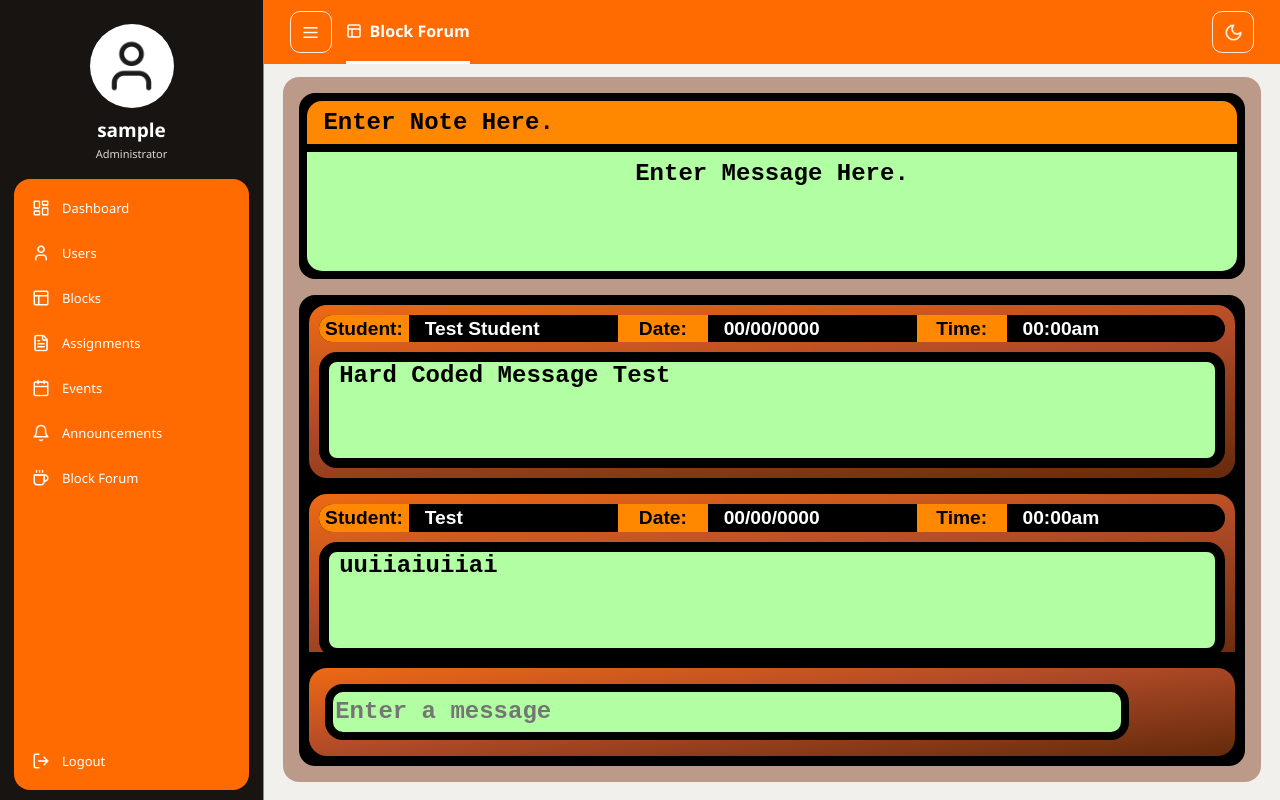
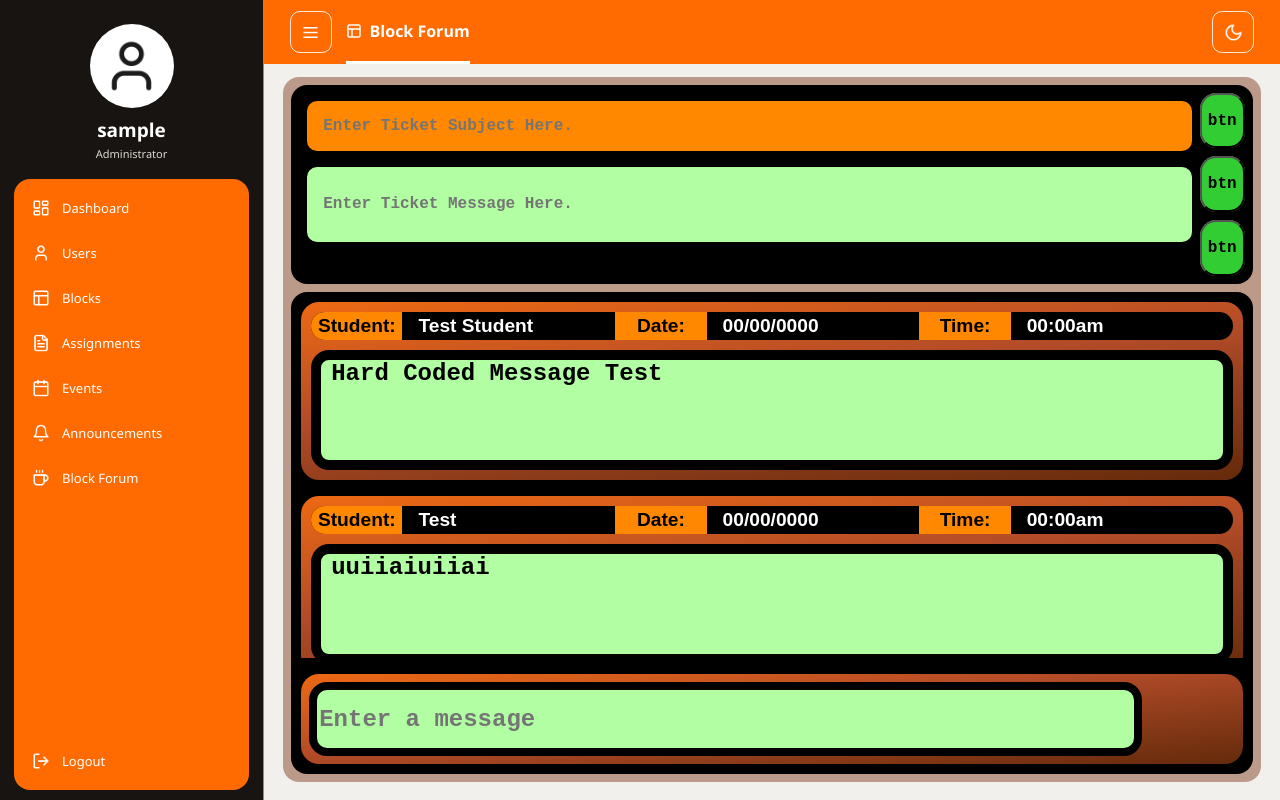
Before and after one commit to Dumakulem/ComfSci-The-Block-Management-System-for-BSCS-Students, a PHP site: page /pages/blockForum.php in a window 1280 px wide. Run offline with PHP 8.4, Linux system fonts and the light colour scheme; the visitor is signed in with stand-in values (Sample User, id 1); data that the repository does not hold is empty.

Commit message:
Pager (WIP)

```diff
--- a/pages/blockForum.php
+++ b/pages/blockForum.php
@@ -40,15 +40,19 @@ layout scales with it and never overflows or needs scrolling.  Reference design:
   height: 100%;
   align-items: flex-start;
   background: #BC9A89;
-  padding: 1rem;
-  gap: 1rem;
+  padding: .5rem;
+  gap: .5rem;
   border-radius: 16px;
 }
 
+
+/* Pager. Used for creation and submission of Tickets */
+
+
+/*Do not Delete ".parentPagerFrame". Pager will break, under construction */
 .parentPagerFrame{
     width: 100%;
     height: 100%;
-    padding: 0.2px;
 }
 
 .pagerFrame {
@@ -63,6 +67,130 @@ layout scales with it and never overflows or needs scrolling.  Reference design:
   padding: .5rem;
 }
 
+
+/*Subject Frame. */
+/*
+.parentTicketFrame{
+    width: 100%;
+    height: 100%;
+    padding: 0.2px;
+}
+*/
+.ticketSubjectDisplay {
+    flex-direction: column;
+    display: inherit;
+    width: 100%;
+    height: 30%;
+}
+
+#ticketSubject {
+    display: inherit;
+    flex-direction: inherit;
+    align-items: inherit;
+    background-color: #FF8800;
+    padding: 1rem 1rem 1rem 1rem;
+    border-radius: 18px;
+    border: 0.5rem solid black;
+    font-family: 'Courier New', Courier, monospace;
+    font-style: monospace;
+    font-weight: bold;
+    color: #000;
+    font-size: 1rem;
+    text-align: left;
+    padding-left: 1rem;
+    width: 100%;
+    height: inherit;
+}
+
+/*Message Frame */
+
+.ticketMessageDisplay {
+    display: flex;
+    width: 100%;
+    height: 50%;
+}
+
+#MessageDisplay {
+    display: inherit;
+    align-items: inherit;
+    background-color: #b1ffa2;
+    padding: 1rem 1rem 1rem 1rem;
+    border-radius: 18px;
+    border: 0.5rem solid black;
+    font-family: 'Courier New', Courier, monospace;
+    font-style: monospace;
+    font-weight: bold;
+    color: #000;
+    font-size: 1rem;
+    text-align: left;
+    padding-left: 1rem;
+    width: 100%;
+    height: 100%;
+}
+
+/*Button for Ticket Types*/
+
+.pagerButtons {
+  display: flex;
+  flex-direction: column;
+  width: 5%;
+  height: 100%;
+  gap: .5rem;
+  align-items: center;
+  align-self: center;
+}
+
+#buttonEmergency {
+   display: flex;
+   align-self: center;
+   width: 100%;
+   height: 100%;
+   background: limegreen;
+   border-radius: 16px;
+   align-items: center;
+   cursor: pointer;
+    font-family: 'Courier New', Courier, monospace;
+    font-style: monospace;
+    font-weight: bold;
+    color: #000;
+    font-size: 1rem;
+}
+
+#buttonIllness {
+   display: flex;
+   align-self: center;
+   width: 100%;
+   height: 100%;
+   background: limegreen;
+   border-radius: 16px;
+   align-items: center;
+   cursor: pointer;
+    font-family: 'Courier New', Courier, monospace;
+    font-style: monospace;
+    font-weight: bold;
+    color: #000;
+    font-size: 1rem;
+}
+
+#buttonComplaint {
+   display: flex;
+   align-self: center;
+   width: 100%;
+   height: 100%;
+   background: limegreen;
+   border-radius: 16px;
+   align-items: center;
+   cursor: pointer;
+    font-family: 'Courier New', Courier, monospace;
+    font-style: monospace;
+    font-weight: bold;
+    color: #000;
+    font-size: 1rem;
+}
+
+/*******************************************Pager Ends Here*******************************************/
+
+
 #messageFrame {
     display: inherit;
     flex-direction: inherit;
@@ -74,90 +202,6 @@ layout scales with it and never overflows or needs scrolling.  Reference design:
     align-items: flex-start;
     background-color: black;
 }
-.pager {
-  /* Layout */
-  display: flex;
-  align-self: center;
-  width: 100%;
-  height: 30%;
-  align-items: center;
-  background: #FF8800;
-  border-top-left-radius: 15px;
-  border-top-right-radius: 15px;
-  border-bottom: .5rem solid #000 ;
-}
-
-.pagerDisplay {
-  /* Layout */
-  display: flex;
-  flex-direction: column;
-  width: 100%;
-  height: 70%;
-  padding: .5rem;
-  align-items: center;
-  align-self: center;
-  background: #b1ffa2;
-  border-bottom-left-radius: 15px;
-  border-bottom-right-radius: 15px;
-}
-
-#NoteDisplay {
-   /* Layout */
-  font-family: 'Courier New', Courier, monospace;
-  font-style: monospace;
-  font-weight: bold;
-  color: #000;
-  font-size: 1.5rem;
-  text-align: left;
-  padding-left: 1rem;
-}
-
-#MessageDisplay {
-   /* Layout */
-  font-family: 'Courier New', Courier, monospace;
-  font-style: monospace;
-  font-weight: bold;
-  color: #000;
-  font-size: 1.5rem;
-  text-align: left;
-}
-/*
-.pagerButtons {
-
-  display: flex;
-  flex-direction: column;
-  width: 6%;
-  height: 100%;
-  margin: .5rem;
-  align-items: center;
-  align-self: center;
-}
-
-.pagerButtonSend {
-   display: flex;
-   align-self: center;
-   width: 100%;
-   height: 60%;
-   padding: .25rem;
-   margin: .25rem;
-   background: red;
-
-   border-radius: 16px;
-}
-
-.pagerButtonDummy {
-   display: flex;
-   align-self: center;
-   width: 100%;
-   height: 60%;
-   padding: .25rem;
-   margin: .25rem;
-   background: red;
-
-   border-radius: 16px;
-}
-*/
-
 
 .messageStack {
   /* Layout */
@@ -263,7 +307,7 @@ layout scales with it and never overflows or needs scrolling.  Reference design:
     border-radius: 18px;
     width: 100%;
     height: 20%;
-    padding: 1rem 1rem 1rem 1rem;
+    padding: .5rem .5rem .5rem .5rem;
 }
 
 
@@ -342,13 +386,29 @@ Individual Styling, if Needed
         <!-- Contex -->
 
        <div class="parentPagerFrame">
-        <div class="pager"><p id="NoteDisplay"> Enter Note Here.</p></div>
-        <div class="pagerDisplay"><p id="MessageDisplay">Enter Message Here.</p></div>
-       </div>
+
+        <div id="ticketSubjectDisplay">
+            <input id="ticketSubject" placeholder="Enter Ticket Subject Here."></input>
+        </div>
+
+        <div class="ticketMessageDisplay">
+            <input id="MessageDisplay" placeholder="Enter Ticket Message Here."></input>
+        </div>
+
+     </div>
 
         <div class="pagerButtons">
-            <div class="pagerButtonSend"></div>
-            <div class="pagerButtonDummy"></div>
+
+            <div id="buttonEmergency"><button id="buttonEmergency">btn</button></div>
+
+
+
+            <div id="buttonIllness"><button id="buttonIllness">btn</button></div>
+
+
+
+            <div id="buttonComplaint"><button id="buttonComplaint">btn</button></div>
+
         </div>
 
     </div>
```
